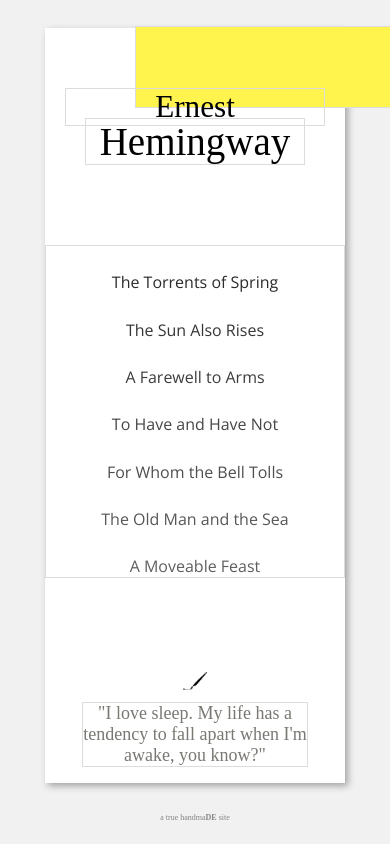
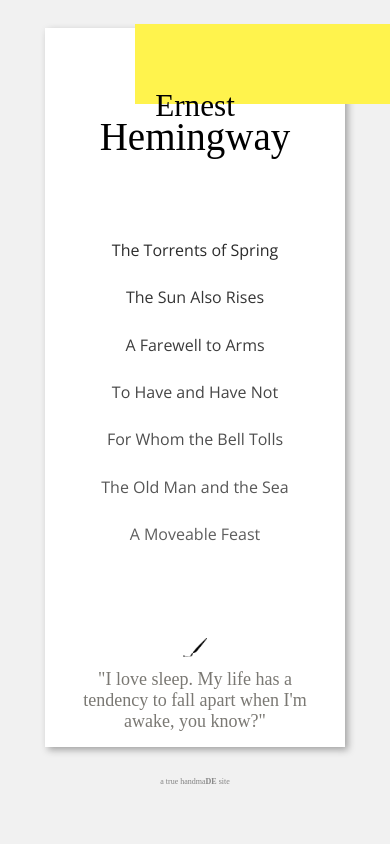
Before and after one commit to arhyth/fcc-tributepage-hemingway, a plain HTML site: page index.html in a window 390 px wide. Drawn offline with nearby package versions, Linux system fonts and the light colour scheme; a web font is replaced by a local one.

Commit message:
styling improvements to meet "minimum viable" responsive

```diff
--- a/index.html
+++ b/index.html
@@ -34,9 +34,9 @@
         <div class="sheet">
             <div>
                 <div class="pageheader">
-                    <p id="ernest" class="testbox">Ernest</p>
-                    <p id="yellowbox" class="testbox"></p>
-                    <p class="hemingway testbox">Hemingway</p>
+                    <p id="ernest">Ernest</p>
+                    <p id="yellowbox"></p>
+                    <p class="hemingway">Hemingway</p>
                 </div>
                 <div class="billingcontainer testbox">
                     <a id="billing1" href="https://www.goodreads.com/book/show/114240.The_Torrents_of_Spring?utm_medium=api&amp;utm_source=blog_book"><p>The Torrents of Spring</p></a>
@@ -48,7 +48,7 @@
                     <a id="billing7" href="https://www.goodreads.com/book/show/4631.A_Moveable_Feast?utm_medium=api&amp;utm_source=blog_book"><p>A Moveable Feast</p></a>
                 </div>
                 <a href="http://www.onlinewebfonts.com"><img id="penbrush" src="pen.png"></a>
-                <div id="quoteblock" class="testbox">
+                <div id="quoteblock">
                 </div>
             </div>
         </div>
--- a/style.css
+++ b/style.css
@@ -221,7 +221,3 @@
         margin: 0 0 3vw 0;
     }
 }
-
-.testbox {
-    border: 1px solid gainsboro;
-}
```
